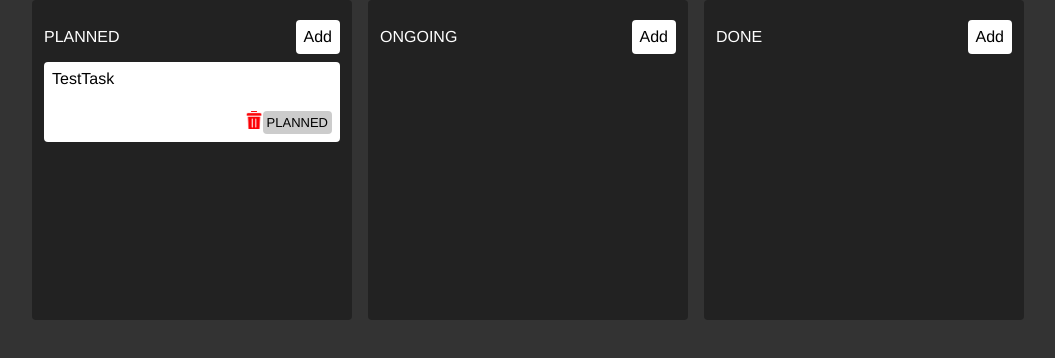
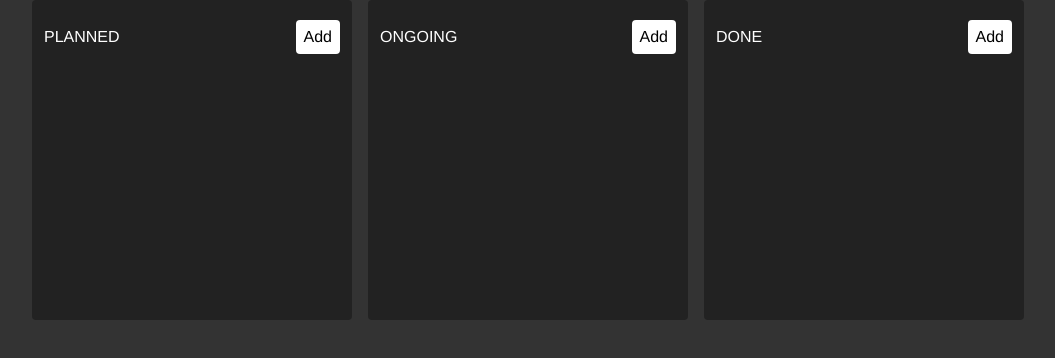
Before and after one commit to RebeccaAyodele/zustand, a React (Vite) app: page / in a window 1280 px wide. Shown: the top 358 px of the page, without its empty margins (112-1167 px from the left). Built offline with nearby package versions, Linux system fonts and the light colour scheme.

Commit message:
Added redux dev tool and persist so it has a local storage

```diff
--- a/src/store.ts
+++ b/src/store.ts
@@ -1,41 +1,46 @@
-import { create } from "zustand"
+import { create } from "zustand";
+import { devtools, persist } from "zustand/middleware";
 
 type Task = {
-  title: string
-  state: "PLANNED" | "ONGOING" | "DONE"
-}
+  title: string;
+  state: "PLANNED" | "ONGOING" | "DONE";
+};
 
 type StoreProps = {
   tasks: Task[];
-  addTask: (title: string, state: Task["state"]) => void
-  deleteTask: (title: string) => void
-  draggedTask: string | null
-  setDraggedTask: (title: string | null) => void
+  draggedTask: string | null;
+  addTask: (title: string, state: Task["state"]) => void;
+  deleteTask: (title: string) => void;
+  setDraggedTask: (title: string | null) => void;
   moveTask: (title: string, state: Task["state"]) => void;
-}
+};
 
-// Task["state"] is a union of string literal and it's another way of writing "PLANNED" | "ONGOING" | "DONE"
-
-export const useStore = create<StoreProps>((set) => ({
-  tasks: [{ title: "TestTask", state: "PLANNED" }],
+export const useStore = create<StoreProps>()(
+  devtools(
+    persist(
+      (set) => ({
+        tasks: [],
         draggedTask: null,
         addTask: (title, state) =>
           set((store) => ({
-      tasks: [...store.tasks, { title, state }]
+            tasks: [...store.tasks, { title, state }],
           })),
-
-    deleteTask: (title: string) =>
+        deleteTask: (title) =>
           set((store) => ({
-      tasks: store.tasks.filter((task)=>task.title !== title)
+            tasks: store.tasks.filter((task) => task.title !== title),
           })),
-
-    setDraggedTask: (title: string  | null) => set({draggedTask: title}),
-    moveTask: (title: string, state: Task["state"]) =>
+        setDraggedTask: (title) => set({ draggedTask: title }),
+        moveTask: (title, state) =>
           set((store) => ({
             tasks: store.tasks.map((task) =>
               task.title === title ? { ...task, state } : task
             ),
           })),
-}));
-
-// set lets you update the store, when you call set with a function, Zustand gives you the current state of the store — that’s what store is.
+      }),
+      {
+        name: "task-storage", // used by persist in localStorage
+      }
+    )
+    // devtools has no name config here — it uses the store's name by default or shows "anonymous"
+  )
+);
```
Lines whose indentation alone changed are shown as unchanged.
